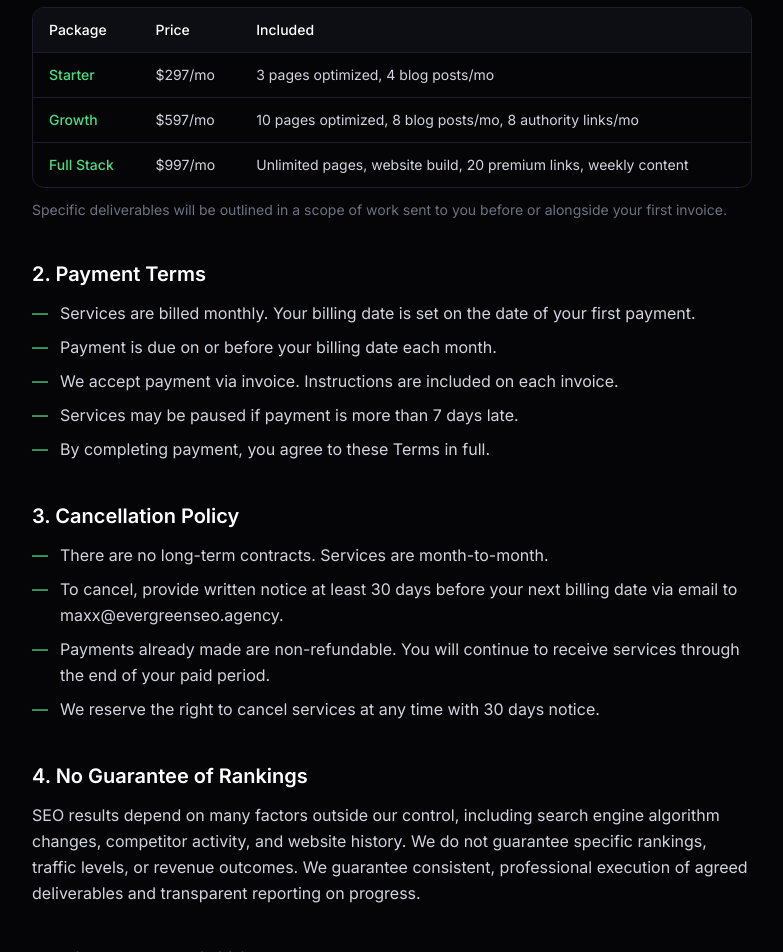
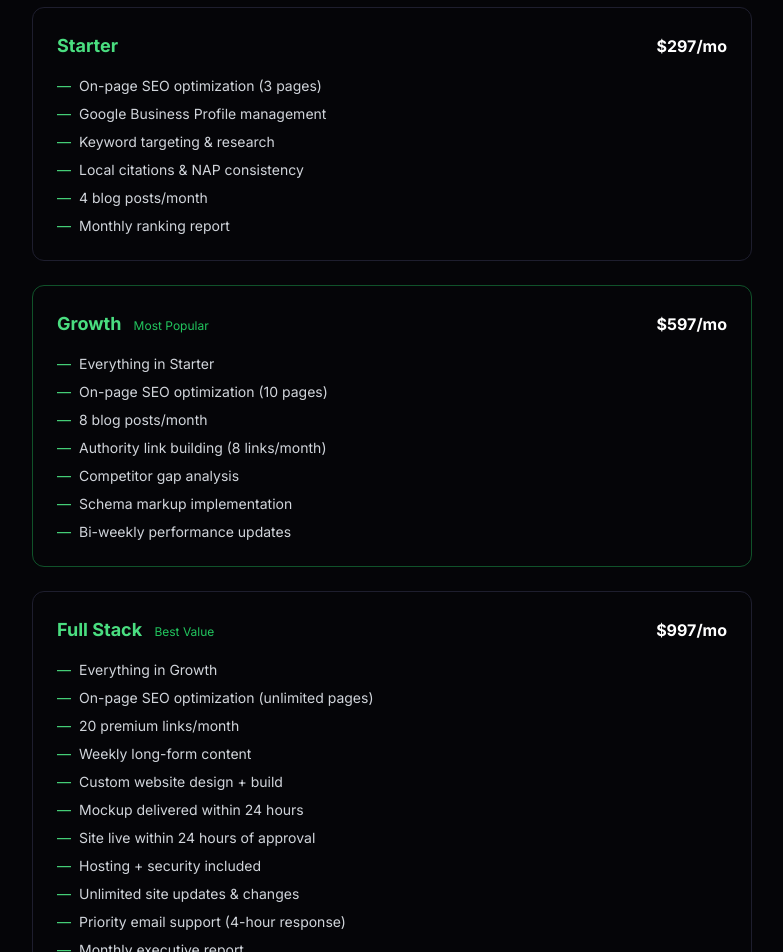
Before and after one commit to EREGMaxx/evergreenseo-agency, a Next.js app: page /terms in a window 1280 px wide. Shown: the part 460-1412 px from the top of the page, without its empty margins (248-1031 px from the left). Built offline with nearby package versions, Linux system fonts and the light colour scheme.

Commit message:
fix: expand terms package section with full feature lists matching main site

```diff
--- a/app/terms/page.tsx
+++ b/app/terms/page.tsx
@@ -49,33 +49,64 @@ export default function TermsPage() {
           <section>
             <h2 className="text-xl font-semibold text-white mb-3">1. Services</h2>
             <p className="mb-3">We provide local SEO services on a month-to-month basis. The scope of work depends on the package selected:</p>
-            <div className="border border-[#1e1e2e] rounded-xl overflow-hidden">
-              <table className="w-full text-sm">
-                <thead>
-                  <tr className="border-b border-[#1e1e2e] bg-[#0d0d14]">
-                    <th className="text-left px-4 py-3 text-white font-medium">Package</th>
-                    <th className="text-left px-4 py-3 text-white font-medium">Price</th>
-                    <th className="text-left px-4 py-3 text-white font-medium">Included</th>
-                  </tr>
-                </thead>
-                <tbody>
-                  <tr className="border-b border-[#1e1e2e]">
-                    <td className="px-4 py-3 text-green-400 font-medium">Starter</td>
-                    <td className="px-4 py-3">$297/mo</td>
-                    <td className="px-4 py-3">3 pages optimized, 4 blog posts/mo</td>
-                  </tr>
-                  <tr className="border-b border-[#1e1e2e]">
-                    <td className="px-4 py-3 text-green-400 font-medium">Growth</td>
-                    <td className="px-4 py-3">$597/mo</td>
-                    <td className="px-4 py-3">10 pages optimized, 8 blog posts/mo, 8 authority links/mo</td>
-                  </tr>
-                  <tr>
-                    <td className="px-4 py-3 text-green-400 font-medium">Full Stack</td>
-                    <td className="px-4 py-3">$997/mo</td>
-                    <td className="px-4 py-3">Unlimited pages, website build, 20 premium links, weekly content</td>
-                  </tr>
-                </tbody>
-              </table>
+            <div className="space-y-6">
+              {/* Starter */}
+              <div className="border border-[#1e1e2e] rounded-xl p-6">
+                <div className="flex items-baseline justify-between mb-4">
+                  <h3 className="text-lg font-bold text-green-400">Starter</h3>
+                  <span className="text-white font-bold">$297/mo</span>
+                </div>
+                <ul className="space-y-2 text-sm">
+                  {[
+                    "On-page SEO optimization (3 pages)",
+                    "Google Business Profile management",
+                    "Keyword targeting & research",
+                    "Local citations & NAP consistency",
+                    "4 blog posts/month",
+                    "Monthly ranking report",
+                  ].map((f) => <li key={f} className="flex gap-2"><span className="text-green-400 shrink-0">—</span>{f}</li>)}
+                </ul>
+              </div>
+              {/* Growth */}
+              <div className="border border-green-500/40 rounded-xl p-6">
+                <div className="flex items-baseline justify-between mb-4">
+                  <h3 className="text-lg font-bold text-green-400">Growth <span className="text-xs font-normal text-green-500 ml-2">Most Popular</span></h3>
+                  <span className="text-white font-bold">$597/mo</span>
+                </div>
+                <ul className="space-y-2 text-sm">
+                  {[
+                    "Everything in Starter",
+                    "On-page SEO optimization (10 pages)",
+                    "8 blog posts/month",
+                    "Authority link building (8 links/month)",
+                    "Competitor gap analysis",
+                    "Schema markup implementation",
+                    "Bi-weekly performance updates",
+                  ].map((f) => <li key={f} className="flex gap-2"><span className="text-green-400 shrink-0">—</span>{f}</li>)}
+                </ul>
+              </div>
+              {/* Full Stack */}
+              <div className="border border-[#1e1e2e] rounded-xl p-6">
+                <div className="flex items-baseline justify-between mb-4">
+                  <h3 className="text-lg font-bold text-green-400">Full Stack <span className="text-xs font-normal text-green-500 ml-2">Best Value</span></h3>
+                  <span className="text-white font-bold">$997/mo</span>
+                </div>
+                <ul className="space-y-2 text-sm">
+                  {[
+                    "Everything in Growth",
+                    "On-page SEO optimization (unlimited pages)",
+                    "20 premium links/month",
+                    "Weekly long-form content",
+                    "Custom website design + build",
+                    "Mockup delivered within 24 hours",
+                    "Site live within 24 hours of approval",
+                    "Hosting + security included",
+                    "Unlimited site updates & changes",
+                    "Priority email support (4-hour response)",
+                    "Monthly executive report",
+                  ].map((f) => <li key={f} className="flex gap-2"><span className="text-green-400 shrink-0">—</span>{f}</li>)}
+                </ul>
+              </div>
             </div>
             <p className="mt-3 text-sm text-[#6b7280]">
               Specific deliverables will be outlined in a scope of work sent to you before or alongside your first invoice.
```
